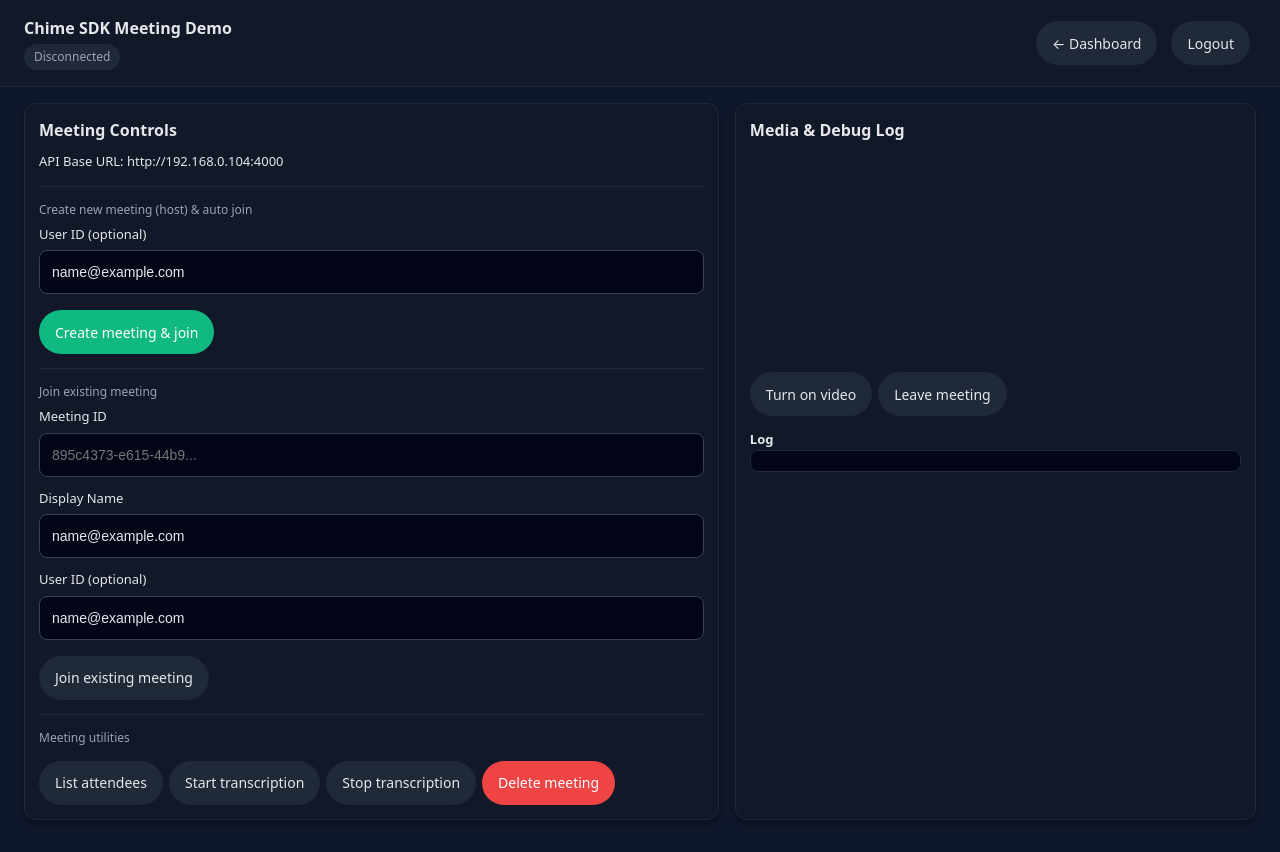
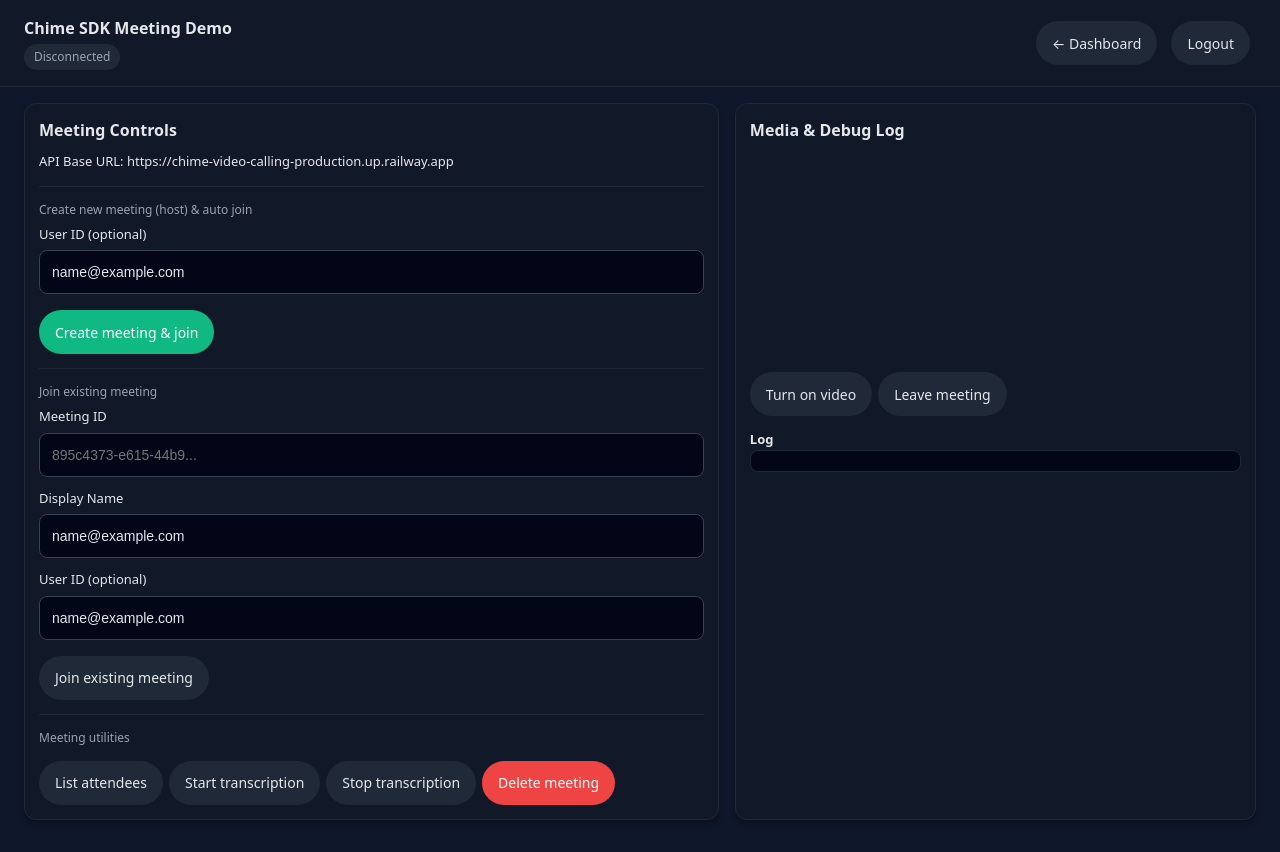
Before and after one commit to emondarock/chime-video-calling, a React (Vite) app in the folder real-time-calling/: page /meeting in a window 1280 px wide. Built offline with nearby package versions, Linux system fonts and the light colour scheme; sample sign-in values are in the browser's storage.

Commit message:
feat: implement Docker support and update API base URLs for deployment consistency

```diff
--- a/real-time-calling/src/pages/MeetingPage.jsx
+++ b/real-time-calling/src/pages/MeetingPage.jsx
@@ -15,7 +15,7 @@
   const { user, logout } = useAuth();
 
   const [apiBaseUrl] = useState(
-    "http://192.168.0.104:4000"
+    "https://chime-video-calling-production.up.railway.app"
   );
 
   const [currentMeeting, setCurrentMeeting] = useState(null);
--- a/real-time-calling/src/utils/api.js
+++ b/real-time-calling/src/utils/api.js
@@ -1,7 +1,7 @@
 import axios from 'axios';
 
 const AUTH_API_URL = 'https://api.dev.omidnetcare.com';
-const API_BASE_URL = 'http://192.168.0.104:4000';
+const API_BASE_URL = 'https://chime-video-calling-production.up.railway.app';
 
 // Separate auth client for login (different base URL)
 export const authClient = axios.create({
```
Also changed, not shown: 2 other files (tests, documents, lock files or other folders).
